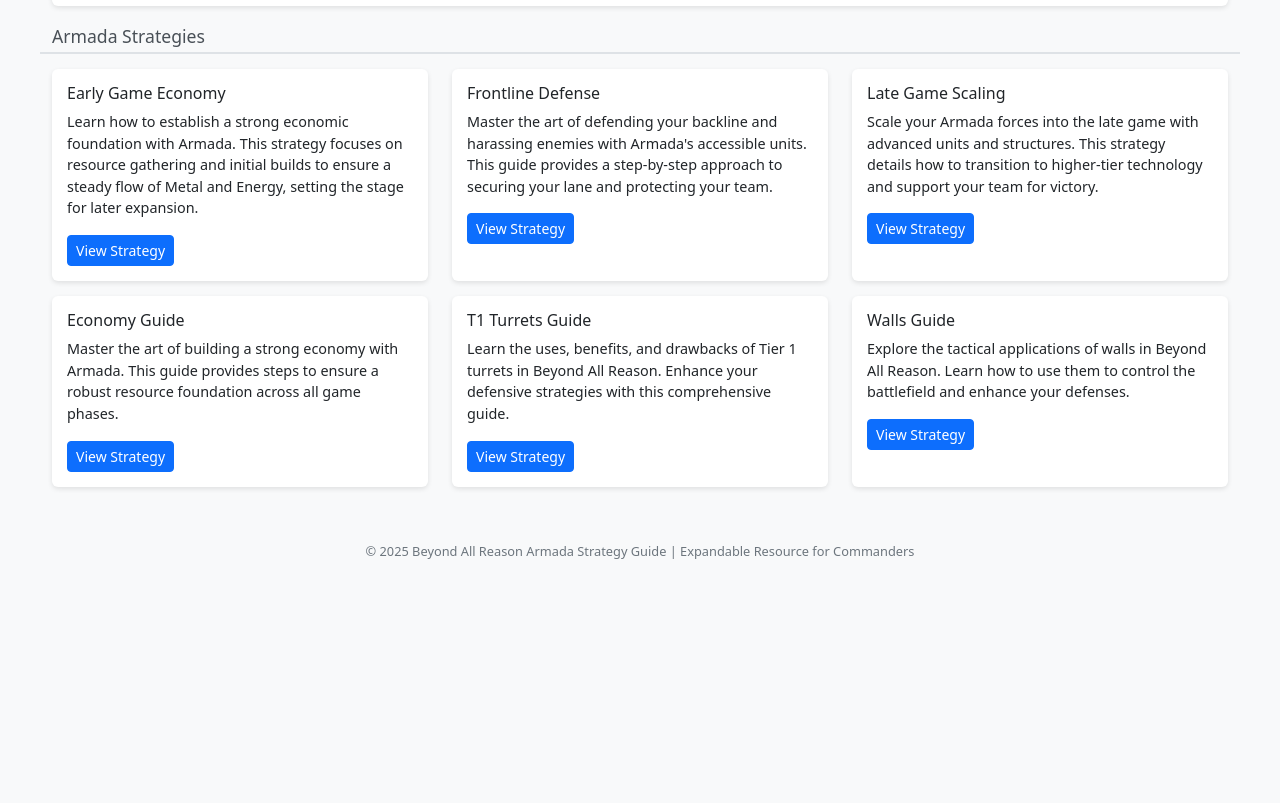
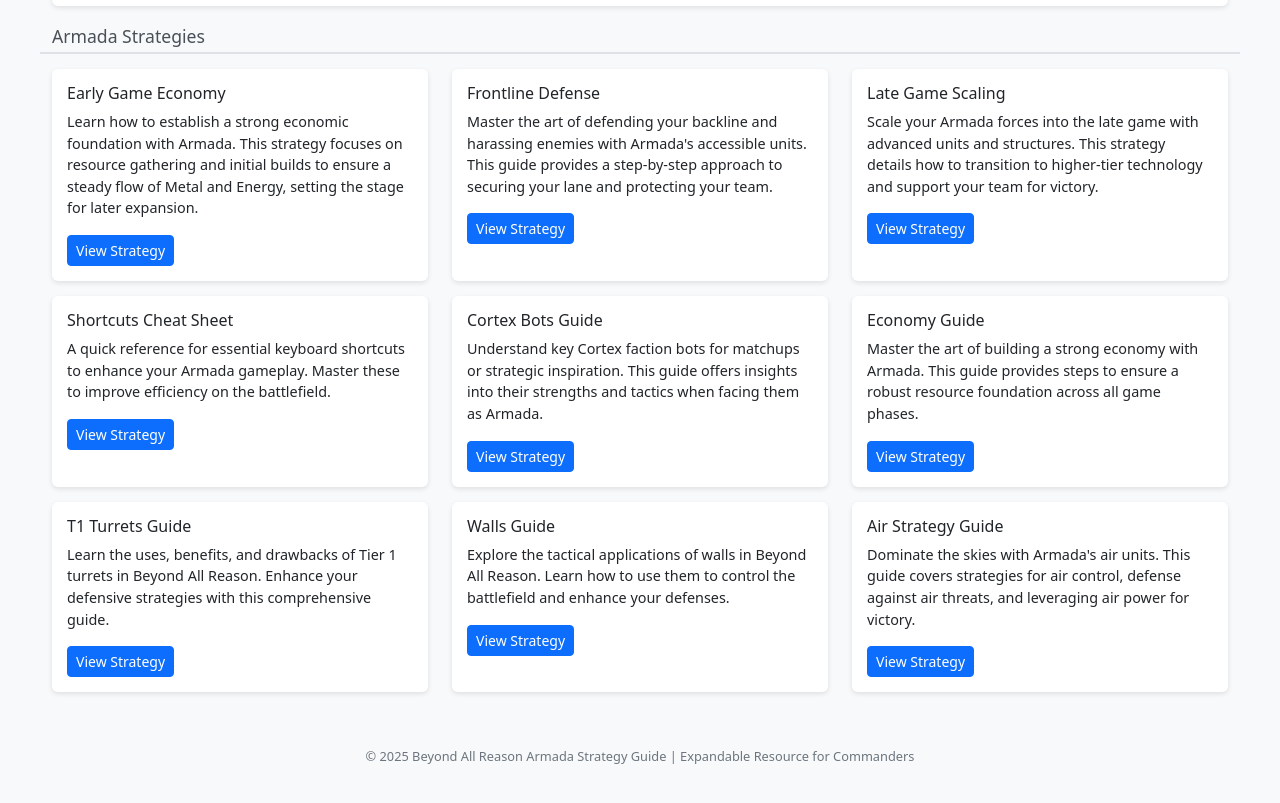
Before and after one commit to RossHelsdon/GameAi, a plain HTML site: page GrockUltimateGuides/ArmadaStrategy/index.html in a window 1280 px wide. Shown: the part 475-1278 px from the top of the page. Before the commit the page ends 1072 px from the top, so only its background shows below. Drawn offline with nearby package versions, Linux system fonts and the light colour scheme.

Commit message:
Update index.html

```diff
--- a/GrockUltimateGuides/ArmadaStrategy/index.html
+++ b/GrockUltimateGuides/ArmadaStrategy/index.html
@@ -169,6 +169,24 @@
             <div class="col-md-4">
                 <div class="card">
                     <div class="card-body">
+                        <h6 class="card-title">Shortcuts Cheat Sheet</h6>
+                        <p>A quick reference for essential keyboard shortcuts to enhance your Armada gameplay. Master these to improve efficiency on the battlefield.</p>
+                        <a href="shortcuts_cheat_sheet.html" class="btn btn-primary btn-sm">View Strategy</a>
+                    </div>
+                </div>
+            </div>
+            <div class="col-md-4">
+                <div class="card">
+                    <div class="card-body">
+                        <h6 class="card-title">Cortex Bots Guide</h6>
+                        <p>Understand key Cortex faction bots for matchups or strategic inspiration. This guide offers insights into their strengths and tactics when facing them as Armada.</p>
+                        <a href="cortex_bots_guide.html" class="btn btn-primary btn-sm">View Strategy</a>
+                    </div>
+                </div>
+            </div>
+            <div class="col-md-4">
+                <div class="card">
+                    <div class="card-body">
                         <h6 class="card-title">Economy Guide</h6>
                         <p>Master the art of building a strong economy with Armada. This guide provides steps to ensure a robust resource foundation across all game phases.</p>
                         <a href="economy_guide.html" class="btn btn-primary btn-sm">View Strategy</a>
@@ -193,6 +211,15 @@
                     </div>
                 </div>
             </div>
+            <div class="col-md-4">
+                <div class="card">
+                    <div class="card-body">
+                        <h6 class="card-title">Air Strategy Guide</h6>
+                        <p>Dominate the skies with Armada's air units. This guide covers strategies for air control, defense against air threats, and leveraging air power for victory.</p>
+                        <a href="air_strategy_guide.html" class="btn btn-primary btn-sm">View Strategy</a>
+                    </div>
+                </div>
+            </div>
         </div>
     </div>
 
```
